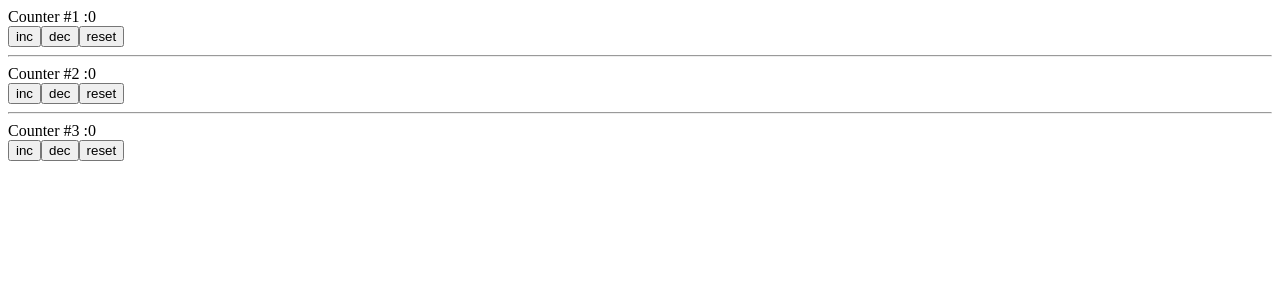
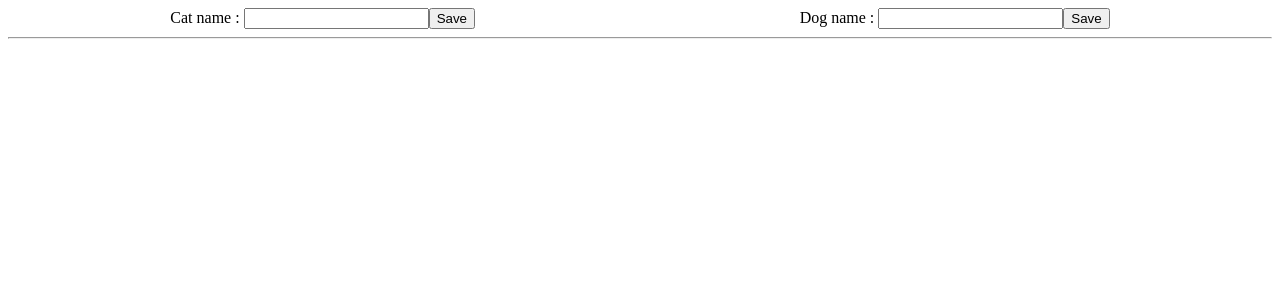
Before and after one commit to Ailisun/react-demos, a React (Create React App) app: page / in a window 1280 px wide. Shown: the top 300 px of the page. Built offline with nearby package versions, Linux system fonts and the light colour scheme.

Commit message:
UseReducer, hm5.2

```diff
--- /dev/null
+++ b/src/App.css
@@ -0,0 +1,9 @@
+.header {
+    display: flex;
+    justify-content: space-around;
+}
+
+.body {
+    display: flex;
+    justify-content: space-around;
+}
--- a/src/App.js
+++ b/src/App.js
@@ -1,66 +1,94 @@
-import {useReducer} from "react";
+import {useReducer, useState} from "react";
+import  './App.css'
 
 const reducer = (state, action) => {
-    const {type, payload} = action
+    const { type, payload } = action;
+
     switch (type) {
-        // case'inc1':
-        //     return {...state, counter1: state.counter1 + 1} you can write code in this way, but another one below
-        //
-        // case'inc2':
-        //     return {...state, counter2: state.counter2 + 1}
-        //
-        // case'inc3':
-        //     return {...state, counter3: state.counter3 + 1}
+        case 'addCat' :
+            return { ...state, cats: [...state.cats, { name: payload, id: Date.now() }] }
+        case 'deleteCat' :
+            return { ...state, cats: state.cats.filter(cat => cat.id !== payload) }
 
-        case'counter1':
-            return {...state, counter1: state.counter1 + payload}
+        case 'addDog' :
+            return { ...state, dogs: [...state.dogs, { name: payload, id: Date.now() }] }
+        case 'deleteDog' :
+            return { ...state, dogs: state.dogs.filter(dog => dog.id !== payload) }
 
-        case'counter2':
-            return {...state, counter2: state.counter2 + payload}
+        default :
+            console.error('невідомий тип!');
+            return state;
+    }
+}
 
-        case'counter3':
-            return {...state, counter3: state.counter3 + payload}
+export const App = () => {
+    const [state, dispatch] = useReducer(reducer, { cats: [], dogs: [] });
+
+    const [catValue, setCatValue] = useState('');
+    const [dogValue, setDogValue] = useState('');
+
+    // const settler = ( type, payload, setEmpty ) => { you can also use this variant
+    //     dispatch({ type, payload });
+    //     setEmpty('');
+    // }
 
 
-
-        case'reset1':
-            return {...state,counter1: 0 }
-        case'reset2':
-            return {...state,counter2: 0 }
-        case'reset3':
-            return {...state,counter3: 0 }
-
-
-        default :
-            return state;
+    const createCat = () => {
+        dispatch({ type: 'addCat', payload: catValue });
+        setCatValue('');
     }
 
+    const createDog = () => {
+        dispatch({ type: 'addDog', payload: dogValue });
+        setDogValue('');
+    }
 
-}
-const App = () => {
-    const [state, dispatch] = useReducer(reducer, {counter1: 0, counter2: 0, counter3: 0})
     return (
         <div>
+            {/*<div className={'header'}>*/}
+            {/*    <div>*/}
+            {/*        <label>Cat name : <input type="text" onChange={({ target }) => setCatValue(target.value)} value={catValue}/></label>*/}
+            {/*        <button onClick={() => settler('addCat', catValue, setCatValue)}>Save</button>*/}
+            {/*    </div>*/}
+            {/*    <div>*/}
+            {/*        <label>Dog name : <input type="text" onChange={({ target }) => setDogValue(target.value)} value={dogValue}/></label>*/}
+            {/*        <button onClick={() => settler('addDog', dogValue, setDogValue)}>Save</button>*/}
+            {/*    </div>*/}
+            {/*</div>*/}
+
+            <div className={'header'}>
+                <div>
+                    <label>Cat name : <input type="text" onChange={({ target }) => setCatValue(target.value)} value={catValue}/></label>
+                    <button onClick={createCat}>Save</button>
+                </div>
+                <div>
+                    <label>Dog name : <input type="text" onChange={({ target }) => setDogValue(target.value)} value={dogValue}/></label>
+                    <button onClick={createDog}>Save</button>
+                </div>
+            </div>
+
+            <hr/>
+            <div className={'body'}>
             <div>
-                <div>Counter #1 :{state.counter1}</div>
-                <button onClick={() => dispatch({type: 'counter1', payload: 1})}>inc</button>
-                <button onClick={() => dispatch({type: 'counter1', payload: -1})}>dec</button>
-                <button onClick={() => dispatch({type: 'reset1'})}>reset</button>
+                {
+                    state.cats.map(cat => (
+                        <div key={cat.id}>
+                            {cat.name}
+                            <button onClick={() => dispatch({type: 'deleteCat', payload: cat.id})}>delete</button>
+                        </div>
+                    ))
+                }
             </div>
-            <hr/>
             <div>
-                <div>Counter #2 :{state.counter2}</div>
-                <button onClick={() => dispatch({type: 'counter2', payload: 1})}>inc</button>
-                <button onClick={() => dispatch({type: 'counter2', payload: -1})}>dec</button>
-                <button onClick={() => dispatch({type: 'reset2'})}>reset</button>
+                {
+                    state.dogs.map(dog => (
+                        <div key={dog.id}>
+                            {dog.name}
+                            <button onClick={() => dispatch({type: 'deleteDog', payload: dog.id})}>delete</button>
+                        </div>
+                    ))
+                }
             </div>
-            <hr/>
-
-            <div>
-                <div>Counter #3 :{state.counter3}</div>
-                <button onClick={() => dispatch({type: 'counter3', payload: 1})}>inc</button>
-                <button onClick={() => dispatch({type: 'counter3', payload: -1})}>dec</button>
-                <button onClick={() => dispatch({type: 'reset3'})}>reset</button>
             </div>
 
         </div>
```
